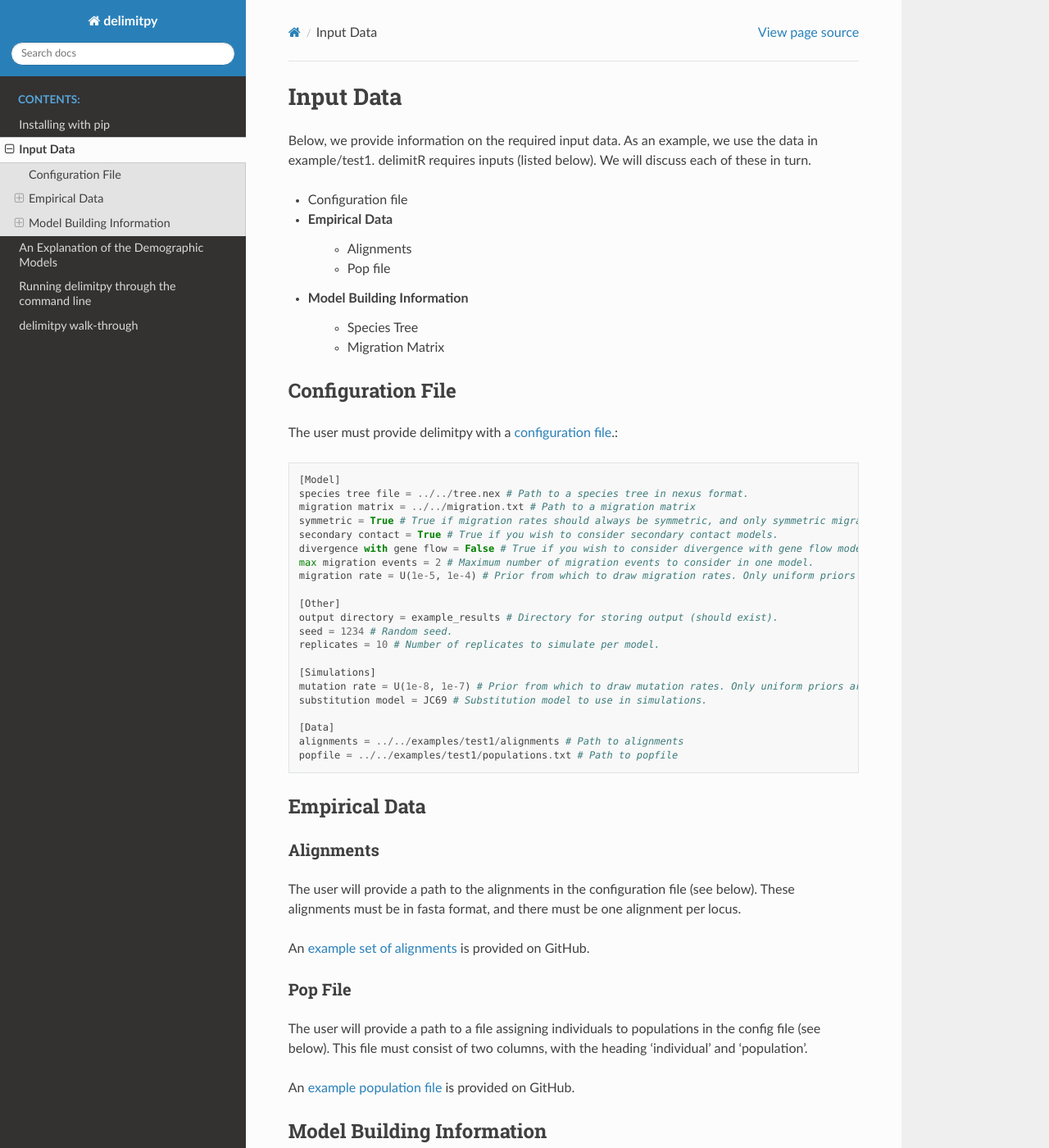
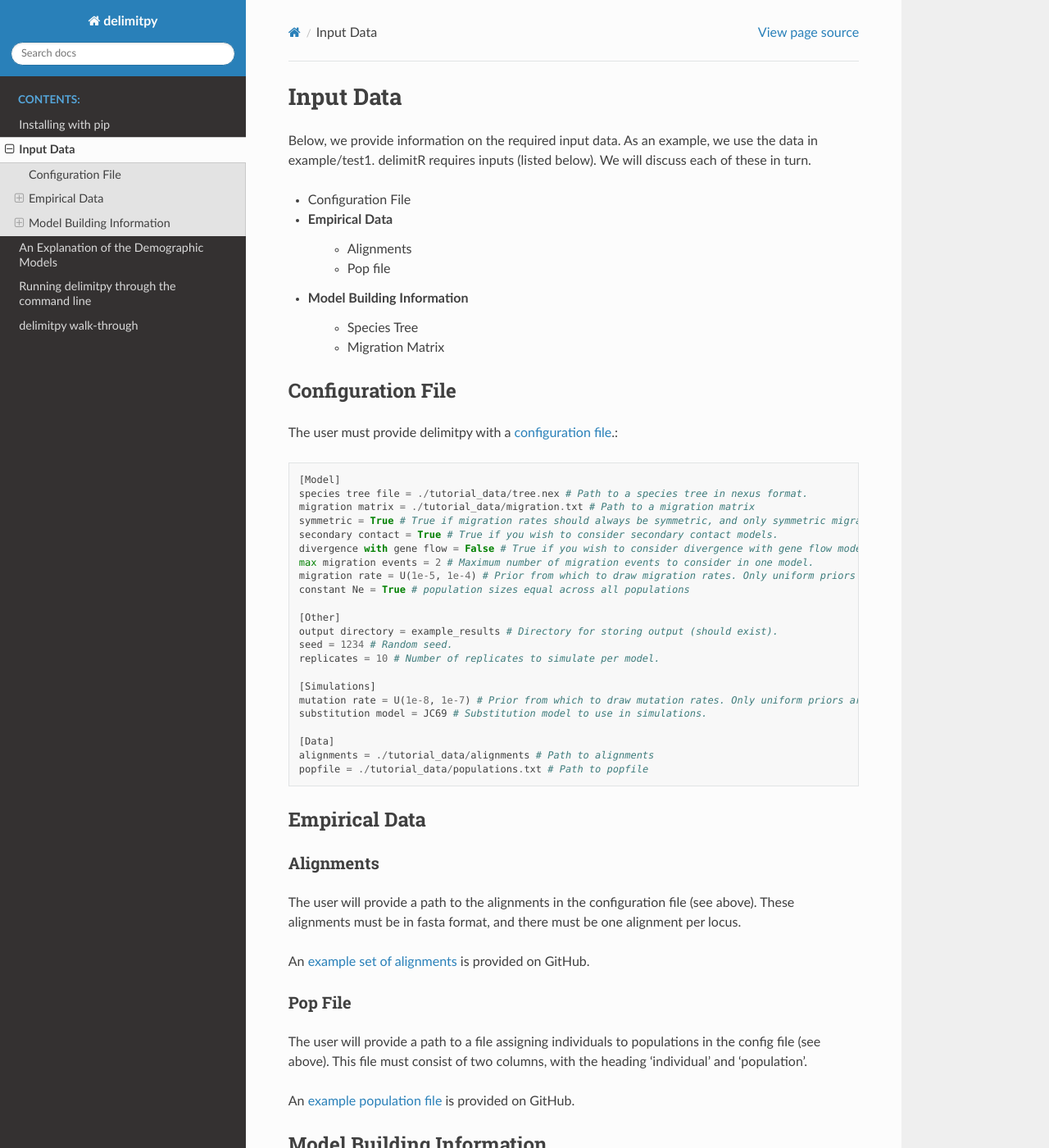
Before and after one commit to SmithLabBio/popai, a Sphinx documentation site: the page built from docs/usage/parsinginput.rst, in a window 1280 px wide and 1400 px high. Shown: the whole window at 82% size. Built offline with Sphinx 7.4.7 and the Read the Docs theme 2.0.0, drawn with Linux system fonts in a browser that asks for light colours; some of the changed text lies outside the part shown.

Commit message:
Updating documentation.

```diff
--- a/docs/usage/cli_tutorial.rst
+++ b/docs/usage/cli_tutorial.rst
@@ -88,7 +88,7 @@ Next, we need to simulate data under the models of interest. We will do so using
       --maxsites MAXSITES   Max number of sites to use when building SFS from simulated
       --cores CORES         Number of cores to use when simulating data.
 
-The parameter maxsites should be set equal to the number of sites used to build the empirical SFS (which printed to the screen when you ran the simulate_data command.)
+The parameter maxsites should be set equal to the number of sites used to build the empirical SFS (which printed to the screen when you ran the *process_empirical_data* command.)
 
 It is essential to use the same downsampling dictionary here that you used to process your empirical data.
 
@@ -137,7 +137,7 @@ This will output to the output directory the trained.model files for the FCNN an
 Step 6: Apply networks
 ==========================================
 
-Finally, we can apply the networks to make classifications on our empirical data using the function *apply_models*. It has the following parameters::
+Finally, we can apply the networks to make classifications on our empirical data using the function *apply_models*. It takes the following arguments::
 
     usage: apply_models [-h] [--config CONFIG] [--models MODELS] [--empirical EMPIRICAL] [--output OUTPUT] [--force] [--rf] [--fcnn] [--cnn]
 
--- a/docs/usage/parsinginput.rst
+++ b/docs/usage/parsinginput.rst
@@ -4,7 +4,7 @@ Input Data
 
 Below, we provide information on the required input data. As an example, we use the data in example/test1. delimitR requires inputs (listed below). We will discuss each of these in turn.
 
-* Configuration file
+* Configuration File
 * Empirical Data
     * Alignments
     * Pop file
@@ -20,13 +20,14 @@ The user must provide delimitpy with a `configuration file <https://github.com/S
 
 
     [Model]
-    species tree file = ../../tree.nex # Path to a species tree in nexus format.
-    migration matrix = ../../migration.txt # Path to a migration matrix
+    species tree file = ./tutorial_data/tree.nex # Path to a species tree in nexus format.
+    migration matrix = ./tutorial_data/migration.txt # Path to a migration matrix
     symmetric = True # True if migration rates should always be symmetric, and only symmetric migration events should be included.
     secondary contact = True # True if you wish to consider secondary contact models.
     divergence with gene flow = False # True if you wish to consider divergence with gene flow models.
     max migration events = 2 # Maximum number of migration events to consider in one model.
     migration rate = U(1e-5, 1e-4) # Prior from which to draw migration rates. Only uniform priors are supported at present.
+    constant Ne = True # population sizes equal across all populations
 
     [Other]
     output directory = example_results # Directory for storing output (should exist).
@@ -38,8 +39,8 @@ The user must provide delimitpy with a `configuration file <https://github.com/S
     substitution model = JC69 # Substitution model to use in simulations.
 
     [Data]
-    alignments = ../../examples/test1/alignments # Path to alignments
-    popfile = ../../examples/test1/populations.txt # Path to popfile
+    alignments = ./tutorial_data/alignments # Path to alignments
+    popfile = ./tutorial_data/populations.txt # Path to popfile
 
 ========================================
 Empirical Data
@@ -49,17 +50,17 @@ Empirical Data
 Alignments
 ------------
 
-The user will provide a path to the alignments in the configuration file (see below). These alignments must be in fasta format, and there must be one alignment per locus.
+The user will provide a path to the alignments in the configuration file (see above). These alignments must be in fasta format, and there must be one alignment per locus.
 
-An `example set of alignments <https://github.com/SmithLabBio/delimitpy/blob/main/examples/test1/alignments>`_ is provided on GitHub.
+An `example set of alignments <https://github.com/SmithLabBio/delimitpy/blob/main/tutorial_data/alignments>`_ is provided on GitHub.
 
 ------------
 Pop File
 ------------
 
-The user will provide a path to a file assigning individuals to populations in the config file (see below). This file must consist of two columns, with the heading 'individual' and 'population'.
+The user will provide a path to a file assigning individuals to populations in the config file (see above). This file must consist of two columns, with the heading 'individual' and 'population'.
 
-An `example population file <https://github.com/SmithLabBio/delimitpy/blob/main/examples/test1/populations.txt>`_ is provided on GitHub.
+An `example population file <https://github.com/SmithLabBio/delimitpy/blob/main/tutorial_data/populations.txt>`_ is provided on GitHub.
 
 ========================================
 Model Building Information
@@ -69,7 +70,7 @@ Model Building Information
 Species Tree
 ------------
 
-The user must provide a path to a nexus file with a species tree. There are some specific requirements for the `species tree file <https://github.com/SmithLabBio/delimitpy/blob/main/examples/test1/tree.nex>`_::
+The user must provide a path to a nexus file with a species tree. There are some specific requirements for the `species tree file <https://github.com/SmithLabBio/delimitpy/blob/main/tutorial_data/tree.nex>`_::
 
     #NEXUS
     BEGIN TAXA;
@@ -97,13 +98,13 @@ Requirements:
 Migration Matrix
 ----------------
 
-The user must provide a path to a file with a `migration matrix <https://github.com/SmithLabBio/delimitpy/blob/main/examples/test1/migration.txt>`_ indicating whether migration is allowed between all pairs of lineages::
+The user must provide a path to a file with a `migration matrix <https://github.com/SmithLabBio/delimitpy/blob/main/tutorial_data/migration.txt>`_ indicating whether migration is allowed between all pairs of lineages::
 
     ,A,B,C,AB,ABC
-    A,T,T,T,T,T
-    B,T,T,T,T,T
-    C,T,T,T,T,T
-    AB,T,T,T,T,T
-    ABC,T,T,T,T,T
+    A,F,F,T,F,F
+    B,F,F,F,F,F
+    C,T,F,F,T,F
+    AB,F,F,T,F,F
+    ABC,F,F,F,F,F
 
 Note that T indicates that migration is allowed between two taxa, while F indicates that migration is not allowed. The elements along the diagonal will be ignored. Ancestral populations must be included.
```
Also changed, not shown: 1 other file.
